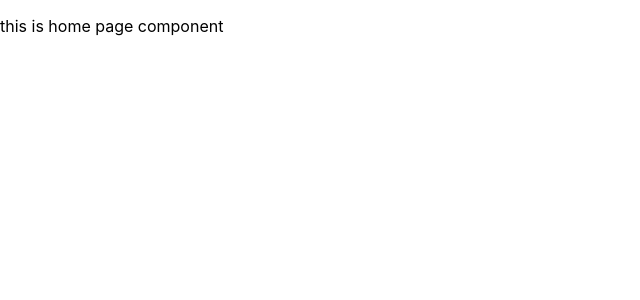
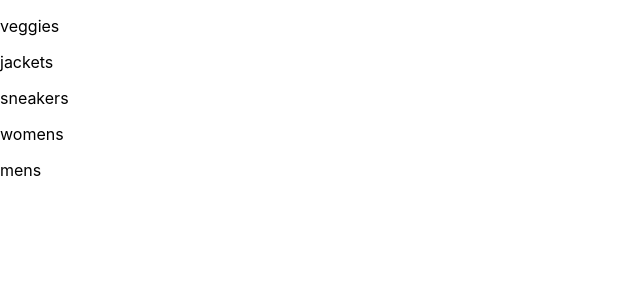
Before and after one commit to revanthkumaar/nile-shopping-webapp, a React (Create React App) app: page / in a window 1280 px wide. Shown: the top 300 px of the page, without its empty margins (0-640 px from the left). Built offline with nearby package versions, Linux system fonts and the light colour scheme.

Commit message:
checkindasda

```diff
--- a/src/components/directory/directory.component.js
+++ b/src/components/directory/directory.component.js
@@ -1,10 +1,8 @@
-import React from 'react'
+import React from "react";
 
 //maintain state in react component
 class Directory extends React.Component {
-
-    constructor(){
-
+  constructor() {
     super();
     this.state = {
       sections: [
@@ -40,21 +38,20 @@ class Directory extends React.Component {
           id: 5,
           linkUrl: "",
         },
-         ]
+      ],
     };
   }
 
-
-
   render() {
-
     return (
       <div className="directory-component">
-          {
-              this.state.sections.map(({id, ...otherSectionProps}) => {
-                  console.log(otherSectionProps);
-              })
-          }
+        {this.state.sections.map(({ id, ...otherSectionProps }) => {
+          return (
+            <div className="menu-item">
+              <p>{otherSectionProps.title}</p>
+            </div>
+          );
+        })}
       </div>
     );
   }
--- a/src/pages/homepage/homepage.component.js
+++ b/src/pages/homepage/homepage.component.js
@@ -1,16 +1,13 @@
 //imports that are needed
-import React from 'react';
-import Directory from '../../components/directory/directory.component'
+import React from "react";
+import Directory from "../../components/directory/directory.component";
 //functional component named "HomePage"
 const HomePage = () => {
-
-    return(
-        <div className="homepage-component">
-            <p>this is home page component</p>
-            <Directory/>
-        </div>
-    )
-
-}
+  return (
+    <div className="homepage-component">
+      <Directory />
+    </div>
+  );
+};
 //this component must be made importable
 export default HomePage;
```
Lines whose indentation alone changed are shown as unchanged.
